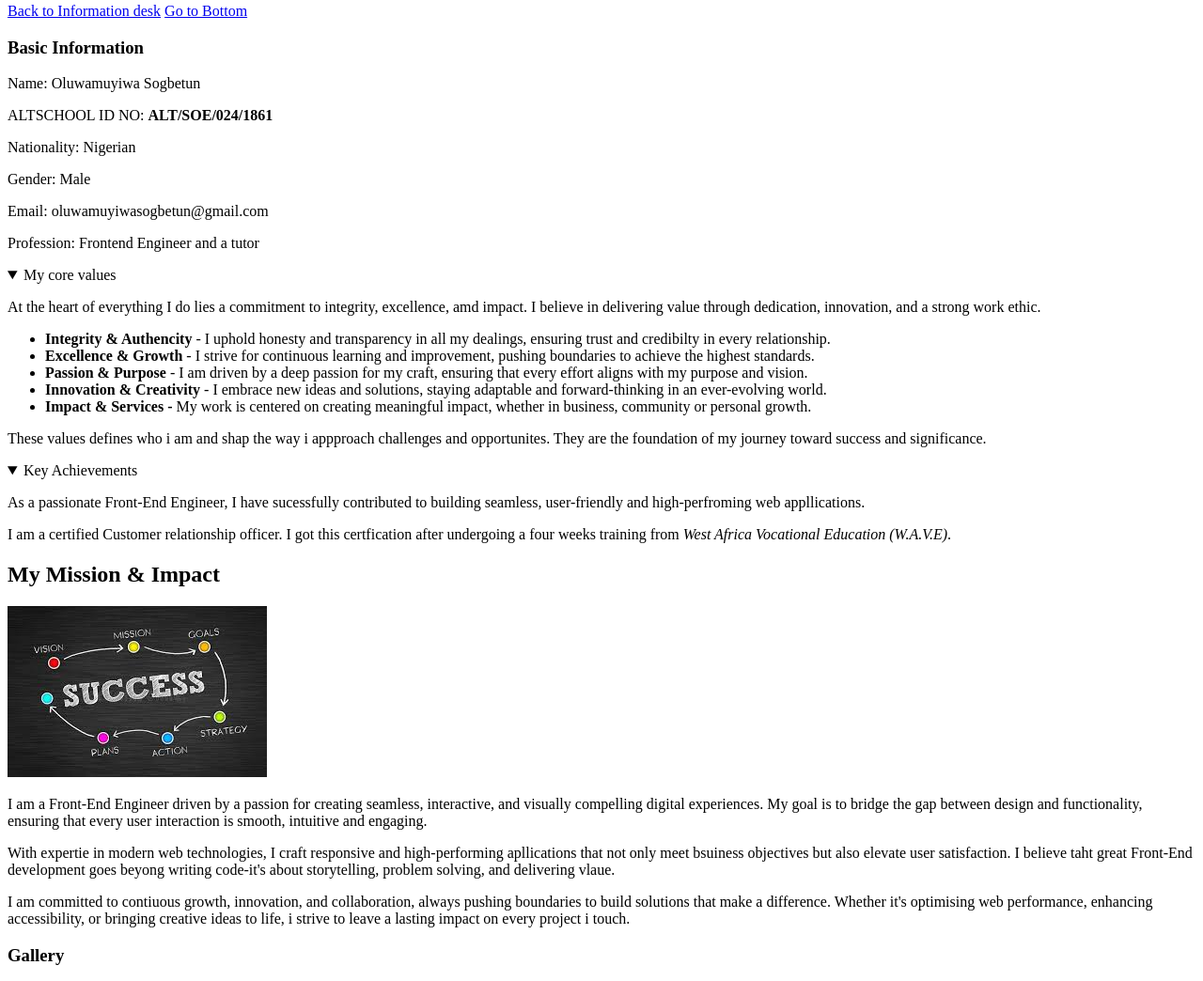
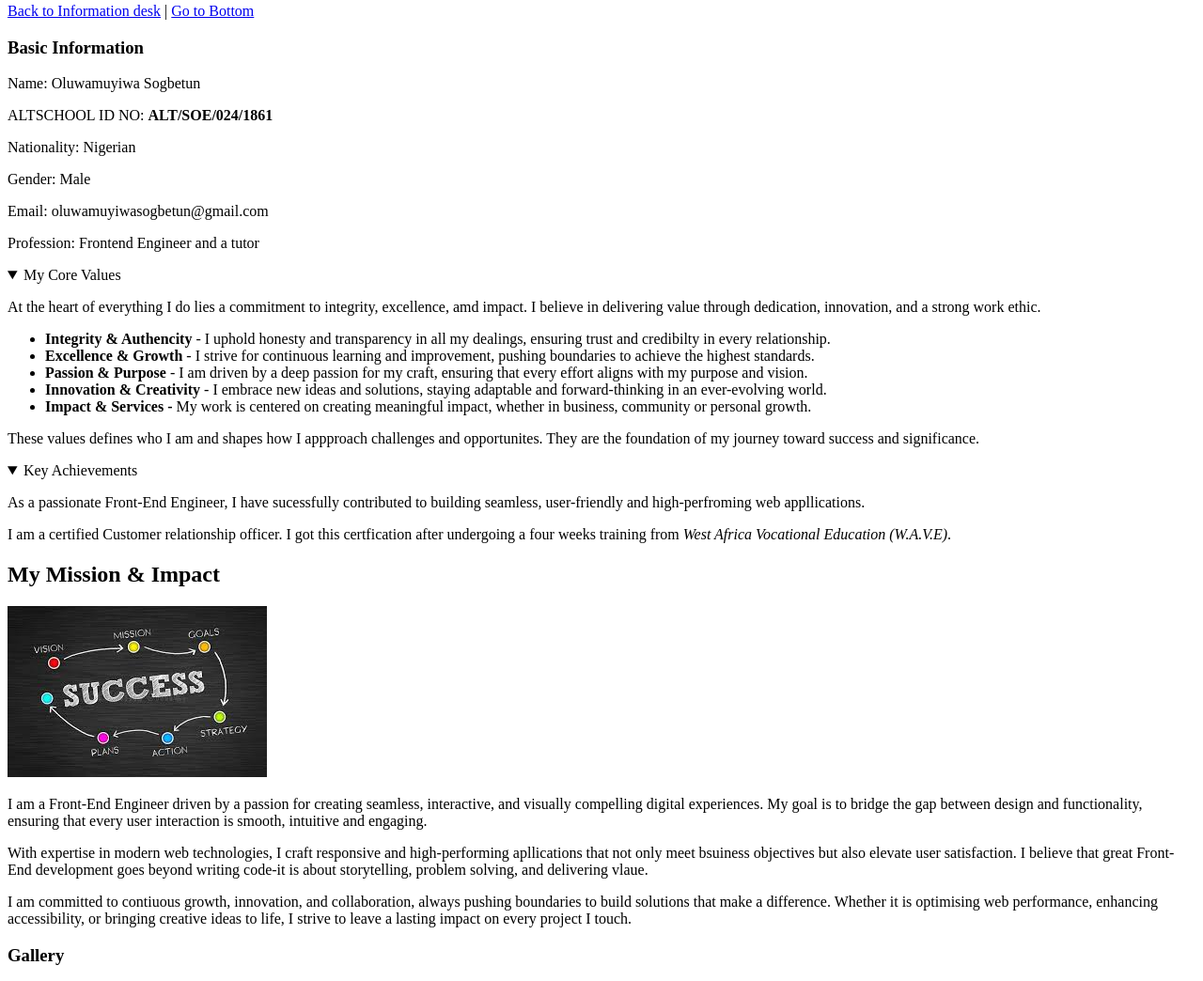
Before and after one commit to Dmayor22/ALTSCHOOL-ASSIGNMENT-2----ID-ALT-SOE-024-1861, a plain HTML site: page media.html in a window 1280 px wide. Shown: the part 5-1049 px from the top of the page at 94% size. Drawn offline with Linux system fonts and the light colour scheme.

Commit message:
Altschool Assignment

```diff
--- a/media.html
+++ b/media.html
@@ -9,6 +9,7 @@
   <body>
     <header id="top">
       <a href="table.html">Back to Information desk</a>
+      <span> | </span>
       <a href="#Bottom">Go to Bottom</a>
       <h3>Basic Information</h3>
       <div>
@@ -24,7 +25,7 @@
     <main>
       <section>
         <details open>
-          <summary>My core values</summary>
+          <summary>My Core Values</summary>
           <p>
             At the heart of everything I do lies a commitment to integrity,
             excellence, amd impact. I believe in delivering value through
@@ -57,7 +58,7 @@
             </li>
           </ul>
           <p>
-            These values defines who i am and shap the way i appproach
+            These values defines who I am and shapes how I appproach
             challenges and opportunites. They are the foundation of my journey
             toward success and significance.
           </p>
@@ -92,18 +93,18 @@
           every user interaction is smooth, intuitive and engaging.
         </p>
         <p>
-          With expertie in modern web technologies, I craft responsive and
+          With expertise in modern web technologies, I craft responsive and
           high-performing apllications that not only meet bsuiness objectives
-          but also elevate user satisfaction. I believe taht great Front-End
-          development goes beyong writing code-it's about storytelling, problem
+          but also elevate user satisfaction. I believe that great Front-End
+          development goes beyond writing code-it is about storytelling, problem
           solving, and delivering vlaue.
         </p>
         <p>
           I am committed to contiuous growth, innovation, and collaboration,
           always pushing boundaries to build solutions that make a difference.
-          Whether it's optimising web performance, enhancing accessibility, or
-          bringing creative ideas to life, i strive to leave a lasting impact on
-          every project i touch.
+          Whether it is optimising web performance, enhancing accessibility, or
+          bringing creative ideas to life, I strive to leave a lasting impact on
+          every project I touch.
         </p>
       </section>
 
@@ -116,7 +117,7 @@
             width="300px"
             height="290px"
           />
-          <figcaption>Me attending a meeting in Raddison Blue</figcaption>
+          <figcaption>Me attending JCI meeting in Raddison Blue</figcaption>
         </figure>
 
         <figure>
```
Also changed, not shown: table.html (+2 -2 lines).
